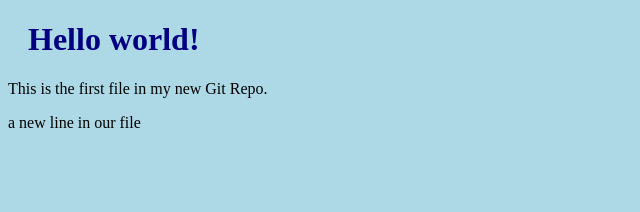
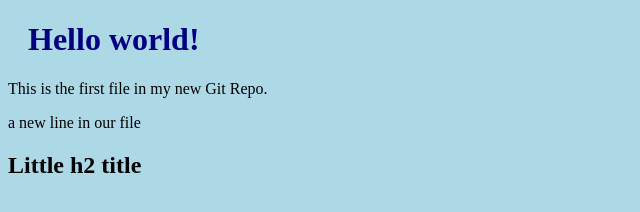
Before and after one commit to Willon22/hello-world, a plain HTML site: page index.html in a window 1280 px wide. Shown: the whole page, without its empty margins (0-640 px from the left). Drawn offline with Linux system fonts and the light colour scheme.

Commit message:
Added h2 to texxt

```diff
--- a/index.html
+++ b/index.html
@@ -12,6 +12,10 @@
     <p>This is the first file in my new Git Repo.</p>
     <p>a new line in our file</p>
 
+    <div>
+        <h2>Little h2 title </h2>
+    </div>
+
 </body>
 
 </html>
```
Also changed, not shown: 1 other file.
